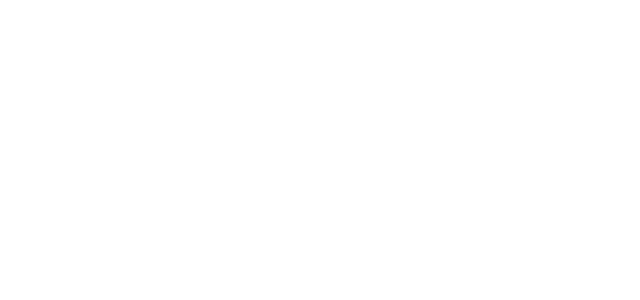
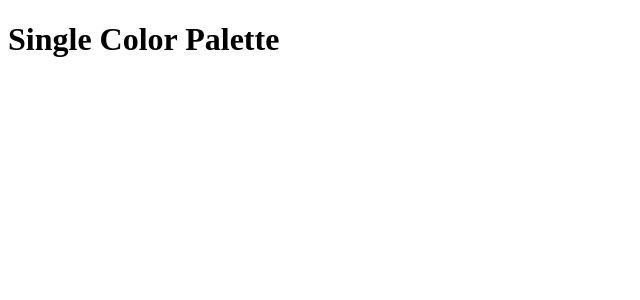
Before and after one commit to LaneBrents/ReactColorProject, a React (Vite) app in the folder vite-project/: page /palette/flat-ui-colors-american/americanriver in a window 1280 px wide. Before the commit this address had no page. Shown: the top 300 px of the page, without its empty margins (0-640 px from the left). Built offline with nearby package versions, Linux system fonts and the light colour scheme.

Commit message:
Added SingleColorPalette, and links

```diff
--- a/vite-project/src/App.jsx
+++ b/vite-project/src/App.jsx
@@ -3,12 +3,14 @@
 import Palette from "./components/Palette";
 import PaletteList from "./components/PaletteList";
 import seedColors from "./components/seedColors";
+import SingleColorPalette from "./components/SingleColorPalette";
 
 export default function App() {
   return (
     <Routes>
       <Route path="/" element={<PaletteList palettes={seedColors}/>} />
       <Route path="/palette/:paletteId" element={<Palette />} />
+      <Route path="/palette/:paletteId/:colorId" element={<SingleColorPalette />}/>
     </Routes>
   );
 }
--- a/vite-project/src/components/ColorBox.jsx
+++ b/vite-project/src/components/ColorBox.jsx
@@ -1,16 +1,17 @@
 import React, { useState } from "react";
 import { CopyToClipboard } from "react-copy-to-clipboard";
 import "../styles/ColorBox.css";
+import { Link } from "react-router-dom";
 
-export default function ColorBox(props) {
+export default function ColorBox(props, {name, background, paletteId, id}) {
   const [state, setState] = useState({
-    copied: false
+    copied: false,
   });
 
   const handleCopy = () => {
     setState({ copied: true });
-    setTimeout(() => setState({ copied: false}), 1000);
-  }
+    setTimeout(() => setState({ copied: false }), 1000);
+  };
 
   const { copied } = state;
 
@@ -31,7 +32,9 @@
           </div>
           <button className="copy-btn">Copy</button>
         </div>
-        <button className="more-btn">More</button>
+        <Link to={`/palette/${props.paletteId}/${props.id}`} onClick={e => e.stopPropagation()}>
+          <button className="more-btn">More</button>
+        </Link>
       </div>
     </CopyToClipboard>
   );
--- a/vite-project/src/components/Palette.jsx
+++ b/vite-project/src/components/Palette.jsx
@@ -36,7 +36,7 @@
   };
 
   const colorBoxes = palette.colors[level].map((color) => (
-    <ColorBox background={color[format]} name={color.name} key={color.id}/>
+    <ColorBox background={color[format]} name={color.name} key={color.id} id={color.id} paletteId={paletteId}/>
   ));
 
   return (
--- /dev/null
+++ b/vite-project/src/components/SingleColorPalette.jsx
@@ -0,0 +1,9 @@
+import React from "react";
+
+export default function SingleColorPalette() {
+    return (
+        <div>
+            <h1>Single Color Palette</h1>
+        </div>
+    )
+}
```
